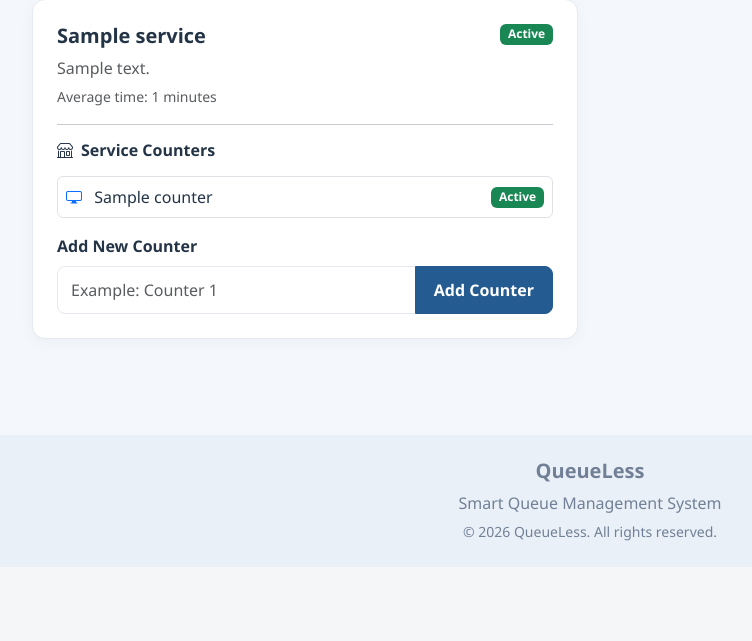
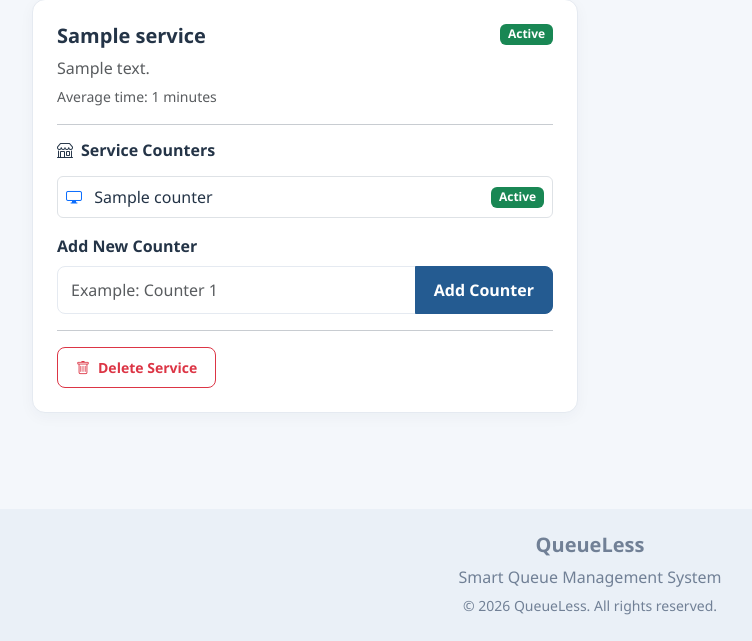
Before and after one commit to Roy-s2006/QueueLess, a Flask app: page /admin/services in a window 1280 px wide. Shown: the part 534-1175 px from the top of the page, without its empty margins (50-802 px from the left). Before the commit the page ends 1075 px from the top, so only its background shows below. Run offline with Flask 3, Linux system fonts and the light colour scheme; a user stored in the database is signed in; tables that the repository leaves empty hold one stand-in row (values such as "Sample post").

Commit message:
Add delete service option for admin

```diff
--- a/app.py
+++ b/app.py
@@ -523,6 +523,51 @@ def add_counter(service_id):
 
     return redirect(url_for("manage_services"))
 
+# --------------------------------------------------
+# ADMIN: DELETE SERVICE
+# --------------------------------------------------
+
+@app.route("/admin/delete-service/<int:service_id>", methods=["POST"])
+@admin_required
+def delete_service(service_id):
+
+    service = db.session.get(Service, service_id)
+
+    if not service:
+        flash("Service not found.", "danger")
+        return redirect(url_for("manage_services"))
+
+    service_name = service.name
+
+    active_tokens = QueueToken.query.filter(
+        QueueToken.service_id == service.id,
+        QueueToken.status.in_(["Waiting", "Serving"])
+    ).count()
+
+    if active_tokens:
+        flash(
+            "This service still has waiting or serving tokens. "
+            "Complete or cancel them first.",
+            "warning"
+        )
+        return redirect(url_for("manage_services"))
+
+    try:
+        # Remove child records first, then the service itself
+        QueueToken.query.filter_by(service_id=service.id).delete()
+        Counter.query.filter_by(service_id=service.id).delete()
+        db.session.delete(service)
+        db.session.commit()
+
+        flash(f'Service "{service_name}" deleted successfully.', "success")
+
+    except Exception:
+        db.session.rollback()
+        app.logger.exception("Service deletion failed")
+        flash("Unable to delete this service. Please try again.", "danger")
+
+    return redirect(url_for("manage_services"))
+
 
 # --------------------------------------------------
 # ADMIN: CALL NEXT TOKEN
--- a/templates/manage_services.html
+++ b/templates/manage_services.html
@@ -1,4 +1,3 @@
-
 {% extends "base.html" %}
 
 {% block title %}Manage Services | QueueLess{% endblock %}
@@ -173,6 +172,20 @@
 
                 {% endif %}
 
+                <!-- DELETE SERVICE -->
+
+                <hr>
+
+                <form method="POST"
+                      action="{{ url_for('delete_service', service_id=service.id) }}"
+                      onsubmit="return confirm('Are you sure you want to delete this service? Its counters and old token history will also be deleted. This cannot be undone.');">
+
+                    <button type="submit" class="btn btn-outline-danger btn-sm">
+                        <i class="bi bi-trash me-2"></i>Delete Service
+                    </button>
+
+                </form>
+
             </div>
 
         </div>
```
